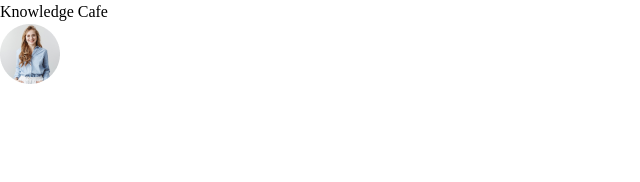
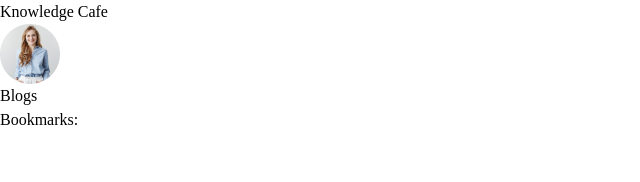
Before and after one commit to emamuddin10/React-Projects3-Knowledge-Cafe, a React (Vite) app: page / in a window 1280 px wide. Shown: the top 182 px of the page, without its empty margins (0-640 px from the left). Built offline with nearby package versions, Linux system fonts and the light colour scheme.

Commit message:
added header

```diff
--- a/src/App.jsx
+++ b/src/App.jsx
@@ -1,6 +1,7 @@
 
 import './App.css'
 import Blogs from './components/Blogs/Blogs'
+import Bookmarks from './components/Bookmarks/Bookmarks'
 import Header from './components/Header/Header'
 
 function App() {
@@ -10,9 +11,9 @@ function App() {
     <>
 
       <Header></Header>
-      <div>
-      <Blogs></Blogs>
-
+      <div className='flex container mx-auto '>
+        <Blogs></Blogs>
+        <Bookmarks></Bookmarks>
       </div>
     </>
   )
--- a/src/components/Blogs/Blogs.jsx
+++ b/src/components/Blogs/Blogs.jsx
@@ -11,8 +11,8 @@ const Blogs = () => {
         .then(data => setBlogs(data))
     },[])
     return (
-        <div className="">
-            {/* <h3 className="text-black">the blogs is connected</h3> */}
+        <div className="w-2/3">
+            <h3 className="text-black">Blogs</h3>
             {/* {
               blogs.map(blog => )
             } */}
--- a/src/components/Bookmarks/Bookmarks.jsx
+++ b/src/components/Bookmarks/Bookmarks.jsx
@@ -3,7 +3,7 @@
 const Bookmarks = () => {
     return (
         <div>
-
+            <h2>Bookmarks:</h2>
         </div>
     );
 };
```
